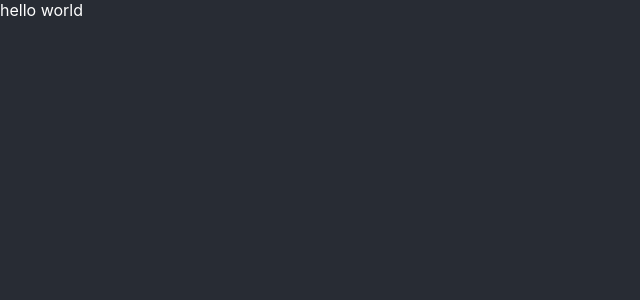
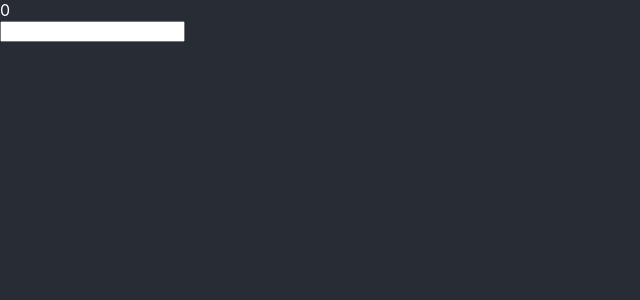
Before and after one commit to thukka/daily-budget-calc, a React (Create React App) app: page / in a window 1280 px wide. Shown: the top 300 px of the page, without its empty margins (0-640 px from the left). Built offline with nearby package versions, Linux system fonts and the light colour scheme.

Commit message:
added function for calculating daily budget sum

```diff
--- a/src/App.tsx
+++ b/src/App.tsx
@@ -1,10 +1,35 @@
-import React from "react";
+import React, { useState } from "react";
 import "./App.css";
 
+const calcDailyBudget = (saldo: any): number => {
+    // hae nykyinen päivä ja kuun viimeinen päivä
+    const date = new Date();
+    const endOfMonth = new Date();
+    endOfMonth.setMonth(date.getMonth() + 1);
+    endOfMonth.setDate(0);
+
+    // laske montako päivää on jäljellä (vika pv - kuluva pv), jos kuluva pv on sama kuin vika pv niin asetetaan 0
+    let days = endOfMonth.getDate() > date.getDate() ? endOfMonth.getDate() - date.getDate() : 0;
+
+    // lisätään yksi päivä laskuihin koska halutaan mukaan kuluva päivä
+    days = days + 1;
+    console.log("päiviä jäljellä: ", days);
+
+    // palauta numerona kahden desimaalin tarkkuudella
+    const dailySumma = Number(saldo) / Number(days);
+    return Number(dailySumma.toFixed(2));
+};
+
 function App() {
+    const [sum, setSum] = useState(0);
+    const dailyBudget = calcDailyBudget(sum);
+
     return (
         <div className="App">
-            hello world
+            <div className="DailyBudget">
+                {dailyBudget}
+            </div>
+            <input type="number" onChange={(e: any) => setSum(e.target.value)} />
         </div>
     );
 }
```
